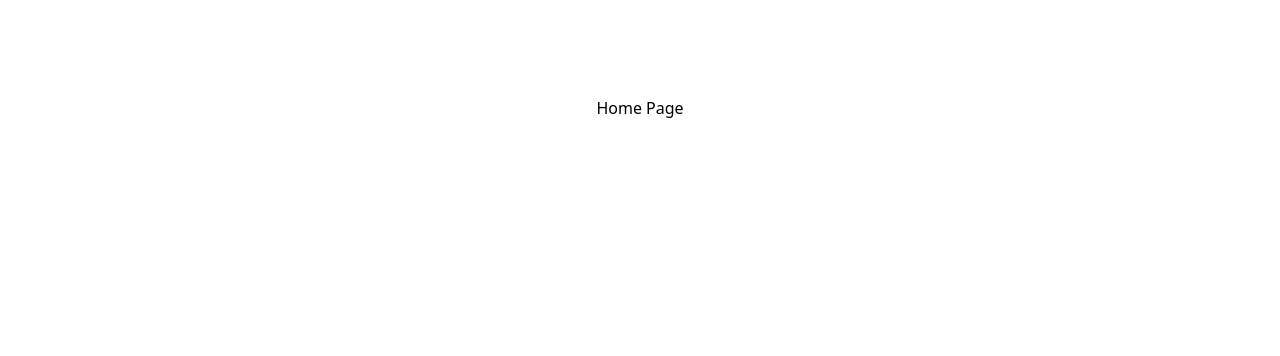
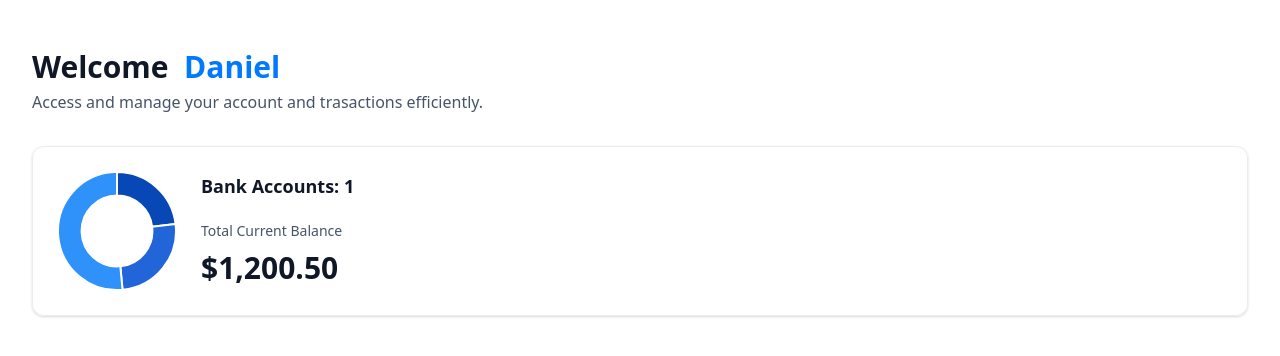
Before and after one commit to Saunders868/banking-application, a Next.js app: page / in a window 1280 px wide. Shown: the top 356 px of the page. Built offline with nearby package versions, Linux system fonts and the light colour scheme.

Commit message:
added header in homepage ui, also added chart and balance ui

```diff
--- a/app/(root)/page.tsx
+++ b/app/(root)/page.tsx
@@ -1,7 +1,26 @@
+import HeaderBox from "@/components/HeaderBox";
+import TotalBalanceBox from "@/components/TotalBalanceBox";
+
 export default function Home() {
+  const loggedIn = { firstName: "Daniel" };
   return (
-    <div className="flex min-h-screen flex-col items-center justify-between p-24">
-      <h1>Home Page</h1>
-    </div>
+    <section className="home">
+      <div className="home-content">
+        <header className="home-header">
+          <HeaderBox
+            type="greeting"
+            title="Welcome"
+            user={loggedIn?.firstName || "Guest"}
+            subtext="Access and manage your account and trasactions efficiently."
+          />
+
+          <TotalBalanceBox
+            accounts={[]}
+            totalBanks={1}
+            totalCurrentBalance={1200.5}
+          />
+        </header>
+      </div>
+    </section>
   );
 }
--- /dev/null
+++ b/components/AnimatiedCounter.tsx
@@ -0,0 +1,18 @@
+"use client";
+import CountUp from "react-countup";
+
+const AnimatiedCounter = ({ amount }: { amount: number }) => {
+  return (
+    <div className="w-full">
+      <CountUp
+        decimal="."
+        prefix="$"
+        end={amount}
+        duration={2.75}
+        decimals={2}
+      />
+    </div>
+  );
+};
+
+export default AnimatiedCounter;
--- /dev/null
+++ b/components/DoughnutChart.tsx
@@ -0,0 +1,34 @@
+"use client";
+
+import { Chart as ChartJS, ArcElement, Tooltip, Legend } from "chart.js";
+import { Doughnut } from "react-chartjs-2";
+
+ChartJS.register(ArcElement, Tooltip, Legend);
+
+const DoughnutChart = ({ accounts }: DoughnutChartProps) => {
+  const data = {
+    datasets: [
+      {
+        label: "Banks",
+        data: [1123, 1232, 2500],
+        backgroundColor: ["#0747b6", "#2265d8", "#2f91fa"],
+      },
+    ],
+    labels: ["Bank 1", "Bank 2", "Bank 3"],
+  };
+  return (
+    <Doughnut
+      data={data}
+      options={{
+        cutout: "60%",
+        plugins: {
+          legend: {
+            display: false,
+          },
+        },
+      }}
+    />
+  );
+};
+
+export default DoughnutChart;
--- /dev/null
+++ b/components/HeaderBox.tsx
@@ -0,0 +1,22 @@
+import React from "react";
+
+const HeaderBox = ({
+  type = "title",
+  title,
+  subtext,
+  user,
+}: HeaderBoxProps) => {
+  return (
+    <div className="header-box">
+      <h1 className="header-box-title">
+        {title}{" "}
+        {type === "greeting" && (
+          <span className="text-bankGradient">&nbsp;{user}</span>
+        )}
+      </h1>
+      <p className="header-box-subtext">{subtext}</p>
+    </div>
+  );
+};
+
+export default HeaderBox;
--- /dev/null
+++ b/components/TotalBalanceBox.tsx
@@ -0,0 +1,29 @@
+import AnimatiedCounter from "./AnimatiedCounter";
+import DoughnutChart from "./DoughnutChart";
+
+const TotalBalanceBox = ({
+  accounts = [],
+  totalBanks,
+  totalCurrentBalance,
+}: TotlaBalanceBoxProps) => {
+  return (
+    <section className="total-balance">
+      <div className="total-balance-chart">
+        <DoughnutChart accounts={accounts} />
+      </div>
+
+      <div className="flex flex-col gap-6">
+        <h2 className="header-2">Bank Accounts: {totalBanks}</h2>
+        <div className="flex flex-col gap-2">
+          <p className="total-balance-label">Total Current Balance</p>
+
+          <div className="total-balance-amount flex-center gap-2">
+            <AnimatiedCounter amount={totalCurrentBalance} />
+          </div>
+        </div>
+      </div>
+    </section>
+  );
+};
+
+export default TotalBalanceBox;
--- a/package.json
+++ b/package.json
@@ -10,11 +10,15 @@
   },
   "dependencies": {
     "@radix-ui/react-slot": "^1.0.2",
+    "chart.js": "^4.4.2",
     "class-variance-authority": "^0.7.0",
     "clsx": "^2.1.1",
     "lucide-react": "^0.378.0",
     "next": "14.2.3",
+    "query-string": "^9.0.0",
     "react": "^18",
+    "react-chartjs-2": "^5.2.0",
+    "react-countup": "^6.5.3",
     "react-dom": "^18",
     "tailwind-merge": "^2.3.0",
     "tailwindcss-animate": "^1.0.7"
```
Also changed, not shown: 1 other file (tests, documents, lock files or other folders).
